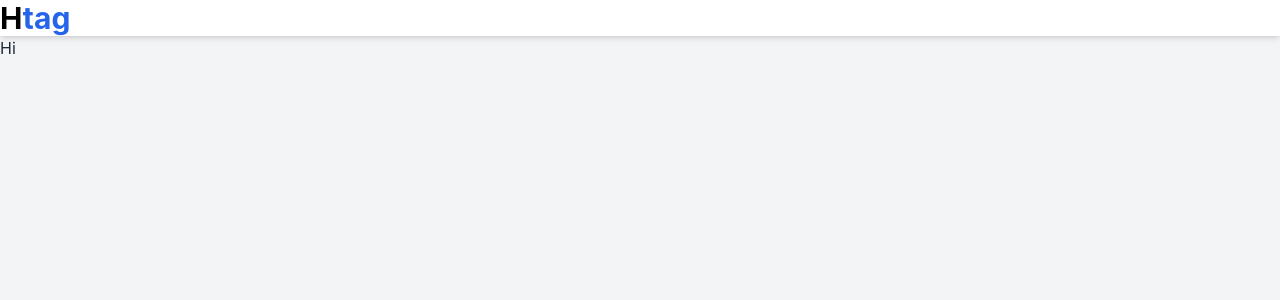
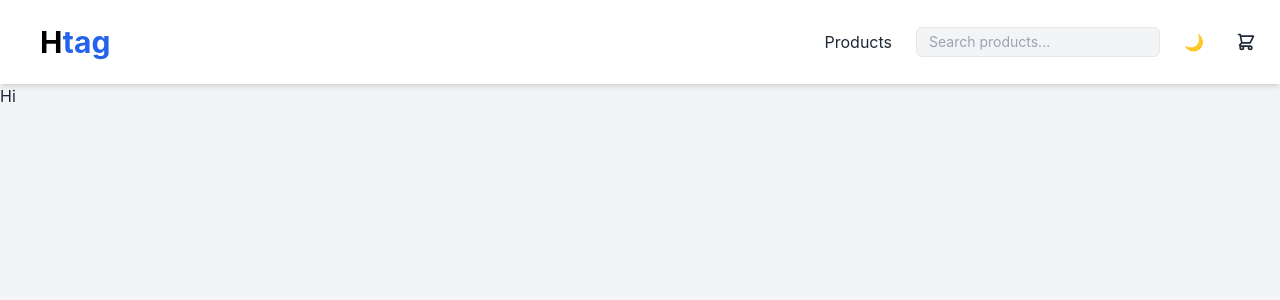
Before and after one commit to herinp45/fullstack-ecommerce, a React (Create React App) app in the folder frontend/: page /cart in a window 1280 px wide. Shown: the top 300 px of the page. Built offline with nearby package versions, Linux system fonts and the light colour scheme; sample sign-in values are in the browser's storage.

Commit message:
Refactor Navbar component to use React Router Links and enhance search functionality

```diff
--- a/frontend/src/components/Navbar.jsx
+++ b/frontend/src/components/Navbar.jsx
@@ -1,18 +1,52 @@
+import { Link } from "react-router-dom";
+
 function Navbar() {
+    const cartSvg = (
+        <svg className="w-5 h-5" viewBox="0 0 24 24" fill="none"
+             xmlns="http://www.w3.org/2000/svg">
+            <path
+                d="M3 3H5L5.4 5M7 13H17L21 5H5.4M7 13L5.4 5M7 13L4.70711 15.2929C4.07714 15.9229 4.52331 17 5.41421 17H17M17 17C15.8954 17 15 17.8954 15 19C15 20.1046 15.8954 21 17 21C18.1046 21 19 20.1046 19 19C19 17.8954 18.1046 17 17 17ZM9 19C9 20.1046 8.10457 21 7 21C5.89543 21 5 20.1046 5 19C5 17.8954 5.89543 17 7 17C8.10457 17 9 17.8954 9 19Z"
+                stroke="currentColor" strokeWidth="2" strokeLinecap="round" strokeLinejoin="round"
+            />
+        </svg>
+    );
+
     return (
         <nav className="relative bg-white dark:bg-gray-900 shadow-md">
-            <div className="">
-                <div>
-                    <a href="/">
-                        <span className="text-black dark:text-white font-bold text-3xl">
-                            H<span className="text-blue-600">tag</span>
-                        </span>
+            <div className="max-w-7xl mx-auto flex flex-wrap items-center justify-between px-4 py-4">
+                <Link to="/" className="py-2 px-6">
+                    <span className="text-black dark:text-white font-bold text-3xl">
+                        H<span className="text-blue-600">tag</span>
+                    </span>
+                </Link>
 
-                    </a>
+                <div className="flex items-center space-x-4">
+                    <Link
+                        to="/products"
+                        className="text-gray-800 dark:text-gray-200 hover:text-blue-600 dark:hover:text-blue-400 px-2 py-2"
+                    >
+                        Products
+                    </Link>
+
+                    <input
+                        type="text"
+                        placeholder="Search products..."
+                        className="rounded-md px-3 py-1 text-sm border dark:border-gray-700 bg-gray-100 dark:bg-gray-800 text-gray-800 dark:text-white focus:outline-none focus:ring-2 focus:ring-blue-400"
+                    />
+
+                    <button className="px-2 py-2 text-gray-800 dark:text-gray-200 hover:text-blue-600 dark:hover:text-blue-400">
+                        🌙
+                    </button>
+
+                    <Link
+                        to="/cart"
+                        className="text-gray-800 dark:text-gray-200 hover:text-blue-600 dark:hover:text-blue-400 px-2 py-2"
+                    >
+                        {cartSvg}
+                    </Link>
                 </div>
             </div>
         </nav>
-
     );
 }
 
--- a/frontend/src/context/AuthContext.jsx
+++ b/frontend/src/context/AuthContext.jsx
@@ -22,12 +22,15 @@ export const AuthProvider = ({ children }) => {
         try {
             const payload = JSON.parse(atob(token.split(".")[1]));
             return payload.exp * 1000 < Date.now();
-        } catch (e) {
+        }
+        catch (e) {
             return true;
         }
     };
 
-    const isAuthenticated = useMemo(() => !!token && !isTokenExpired(token), [token]);
+    const isAuthenticated = useMemo(() =>
+        !!token && !isTokenExpired(token),
+        [token]);
 
     useEffect(() => {
         try {
@@ -45,16 +48,18 @@ export const AuthProvider = ({ children }) => {
     }, [token]);
 
 
-    const value = useMemo(() => ({ token, login, logout, loading, isAuthenticated }), [token, isAuthenticated, loading]);
+    const value = useMemo(() =>
+        ({ token, login, logout, loading, isAuthenticated }),
+        [token, isAuthenticated, loading]);
 
     return (
-        <AuthContext.Provider value={value}>
+        <AuthContext value={value}>
             {children}
-        </AuthContext.Provider>
+        </AuthContext>
     );
 };
 
-//
+// Custom hook to use the AuthContext
 export const useAuth = () => {
     const context = useContext(AuthContext);
     if (!context) {
--- a/frontend/src/pages/ProductDetailPage.jsx
+++ b/frontend/src/pages/ProductDetailPage.jsx
@@ -53,7 +53,7 @@ function ProductDetailPage() {
                       bg-blue-500 rounded-full mx-auto lg:mx-0"/>
                       <div className="flex">
                             <span className="title-font font-medium text-2xl text-gray-900 dark:text-white">
-                                {price}
+                                $0{price}
                             </span>
                             <button
                                 className="flex ml-auto text-white bg-blue-500 border-0 py-2 px-6 focus:outline-none hover:bg-blue-600 rounded"
```
